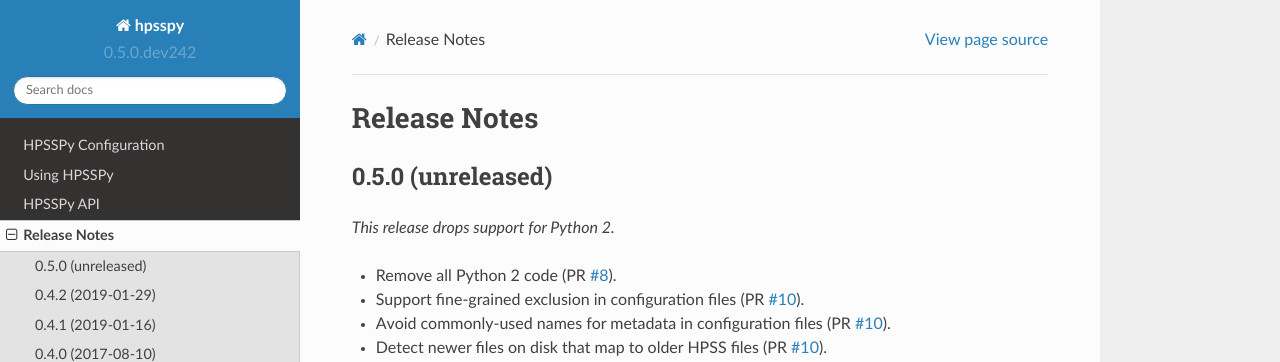
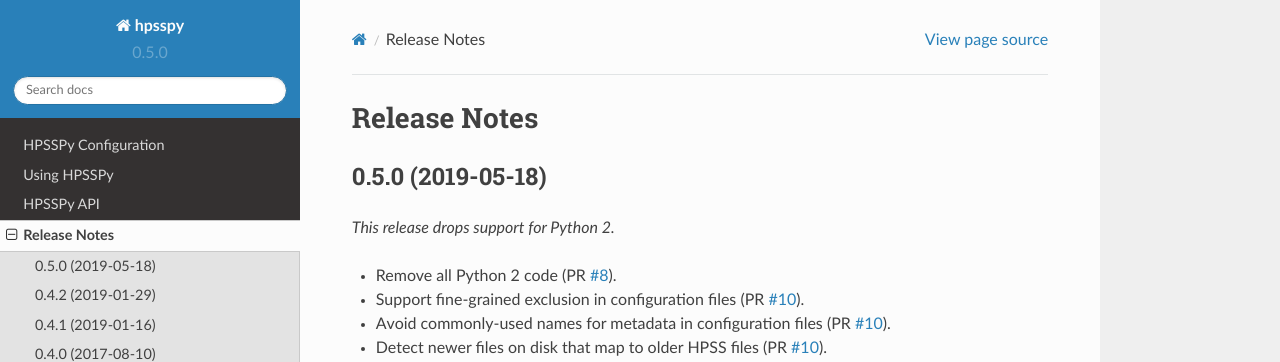
Before and after one commit to weaverba137/hpsspy, a Sphinx documentation site: the page built from doc/changes.rst, in a window 1280 px wide and 900 px high. Shown: the top 362 px of the window. Built offline with Sphinx 7.4.7 and the Read the Docs theme 2.0.0, drawn with Linux system fonts in a browser that asks for light colours.

Commit message:
prepare version for tagging

```diff
--- a/doc/changes.rst
+++ b/doc/changes.rst
@@ -2,7 +2,7 @@
 Release Notes
 =============
 
-0.5.0 (unreleased)
+0.5.0 (2019-05-18)
 ------------------
 
 *This release drops support for Python 2.*
--- a/hpsspy/__init__.py
+++ b/hpsspy/__init__.py
@@ -20,4 +20,4 @@ class HpssOSError(HpssError):
     pass
 
 
-__version__ = '0.5.0.dev242'
+__version__ = '0.5.0'
```
